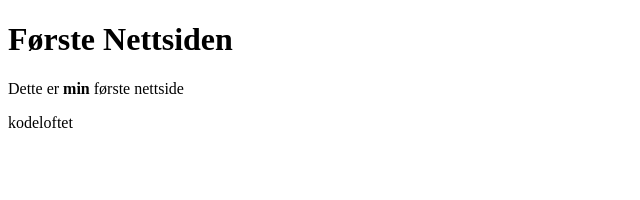
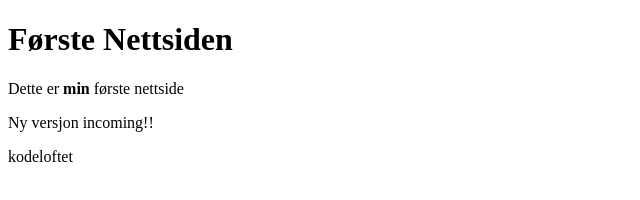
Before and after one commit to AmuterSI/first-website, a plain HTML site: page index.html in a window 1280 px wide. Shown: the whole page, without its empty margins (0-640 px from the left). Drawn offline with Linux system fonts and the light colour scheme.

Commit message:
Versjon 1.02

```diff
--- a/index.html
+++ b/index.html
@@ -25,6 +25,10 @@
             Dette er <strong>min</strong> første nettside
         </p>
 
+        <p>
+            Ny versjon incoming!!
+        </p>
+
     </main>
 <!--Her er samlingspunkt for bedrifts info, sosiale medier og lignende-->
     <footer>
```
